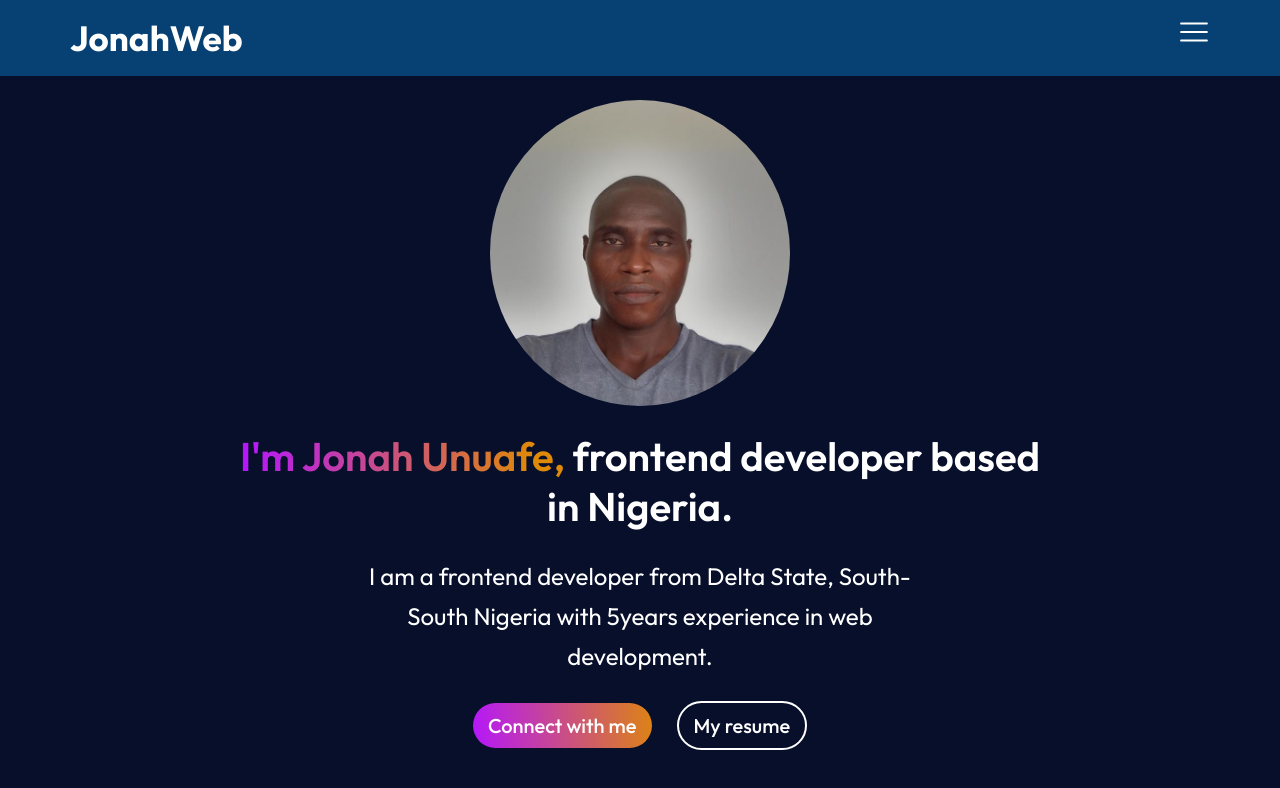
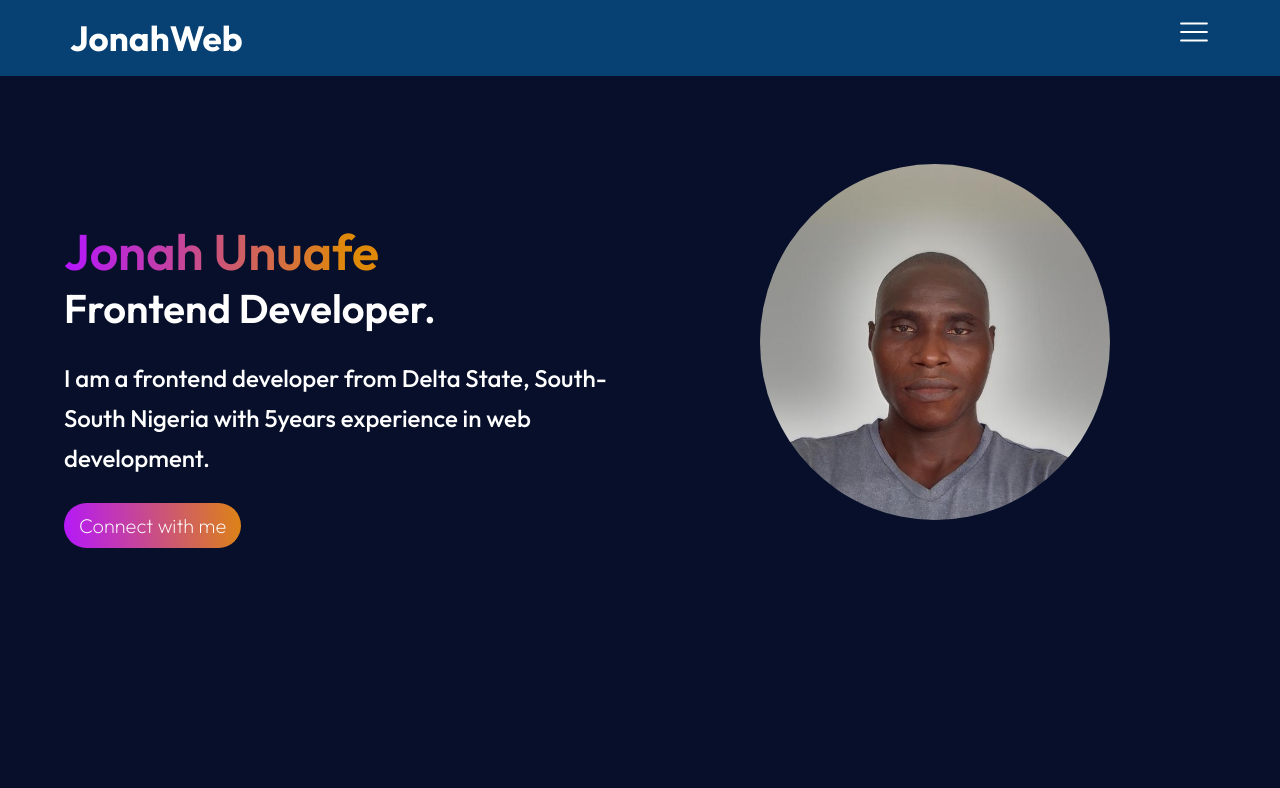
Before and after one commit to jonahunuafe/portfolio-react, a React (Vite) app: page / in a window 1280 px wide. Shown: the top 788 px of the page. Built offline with nearby package versions, Linux system fonts and the light colour scheme.

Commit message:
refactor Author.jsx component

```diff
--- a/index.html
+++ b/index.html
@@ -4,7 +4,7 @@
     <meta charset="UTF-8" />
     <link rel="icon" type="image/svg+xml" href="/vite.svg" />
     <meta name="viewport" content="width=device-width, initial-scale=1.0" />
-    <title>Portfolio</title>
+    <title>Jonah's Portfolio</title>
     <link rel="preconnect" href="https://fonts.googleapis.com">
     <link rel="preconnect" href="https://fonts.gstatic.com" crossorigin>
     <link href="https://fonts.googleapis.com/css2?family=Outfit:wght@100..900&display=swap"
--- a/src/components/Author/Author.jsx
+++ b/src/components/Author/Author.jsx
@@ -8,14 +8,13 @@ import classes from "./Author.module.css";
 const Author = () => {
   return (
     <div className={classes.author}>
-      <img src={jonah_img} alt="author's profile picture" />
-      <h1><span>I'm Jonah Unuafe,</span> frontend developer based in Nigeria.</h1>
-      <p>I am a frontend developer from Delta State, South-South Nigeria with 5years experience in
-        web development.
-      </p>
+      <div className={classes.AuthorImageContainer}><img src={jonah_img} alt="author's profile picture" /></div>
       <div className={classes.authorAction}>
+        <h1><span>Jonah Unuafe <br/></span> Frontend Developer.</h1>
+        <p>I am a frontend developer from Delta State, South-South Nigeria with 5years experience in
+          web development.
+        </p>
         <div className={classes.authorConnect}><Link to="/contact">Connect with me</Link></div>
-        <div className={classes.authorResume}><Link to="/work">My resume</Link></div>
       </div>
     </div>
   );
--- a/src/components/Author/Author.module.css
+++ b/src/components/Author/Author.module.css
@@ -1,13 +1,20 @@
 .author {
    display: flex;
+   flex-direction: column;
    align-items: center;
    width: 90%;
    margin: auto;
-   flex-direction: column;
    gap: 1.5rem;
 }
 
-.author img {
+.AuthorImageContainer {
+   width: 100%;
+   display: flex;
+   flex-direction: column;
+   align-items: center;
+}
+
+.AuthorImageContainer img {
    margin-top: 5rem;
    width: 50%;
    border-radius: 100%;
@@ -54,52 +61,47 @@
    border: 2px solid #fff;
 }
 
-.authorConnect a, .authorResume a {
+.authorConnect a {
    text-decoration: none;
    color: #fff;
-}
-
-.authorResume:hover {
-   border-color: #B415FF;
-}
-
-.authorResume {
-   padding: 1rem 2.2rem;
-   border-radius: 2rem;
-   border: 2px solid #fff;
-   cursor: pointer;
 }
 
 @media(min-width: 768px) {
    .author {
       gap: 25px;
+      flex-direction: row-reverse;
    }
 
-   .author img {
-      width: 300px;
-      margin-top: 100px;
+   .AuthorImageContainer img {
+      width: 350px;
    }
 
    .author h1 {
+      text-align: left;
       font-size: 40px;
-      width: 70%;
+      width: 100%;
+   }
+
+   .author h1 span {
+      font-size: 50px;
+      font-weight: 600;
    }
 
    .author p {
-      width: 50%;
+      text-align: left;
       font-size: 24px;
       line-height: 40px;
    }
 
    .authorAction {
-      flex-direction: row;
       gap: 25px;
       font-size: 20px;
-      margin-top: 0rem;
+      margin-top: 220px;
+      align-items: start;
    }
 
    .authorConnect, .authorResume {
+      font-weight: 200;
       padding: 10px 15px;
-      border-radius: 50px;
    }
 }
```
